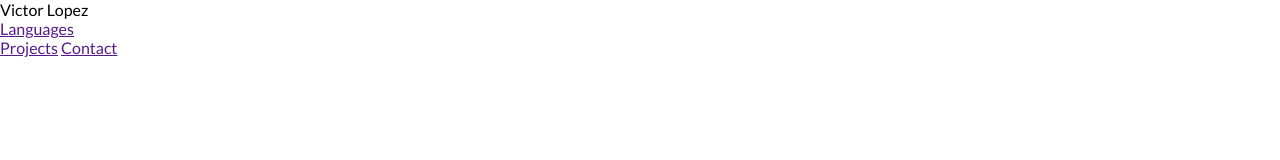
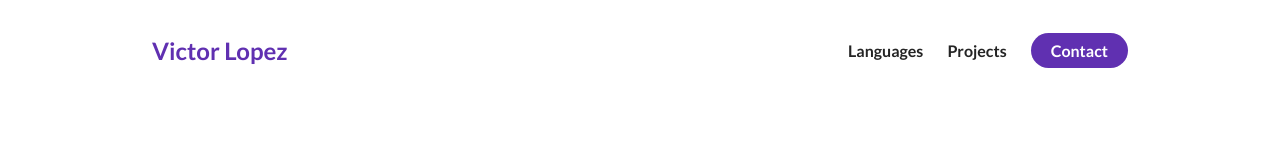
Before and after one commit to VictorLHub/E-Portfolio, a plain HTML site: page index.html in a window 1280 px wide. Drawn offline with Linux system fonts and the light colour scheme.

Commit message:
added style header

```diff
--- a/index.html
+++ b/index.html
@@ -1,5 +1,6 @@
 <!DOCTYPE html>
 <html lang="en">
+
 <head>
     <meta charset="UTF-8">
     <meta http-equiv="X-UA-Compatible" content="IE=edge">
@@ -7,24 +8,25 @@
     <title>Document</title>
     <link rel="stylesheet" href="./style.css">
 </head>
+
 <body>
-    <section id="about-me"></section>
+    <section id="about-me">
         <nav>
-        <div class="personal_logo">Victor Lopez</div>
+            <div class="personal__logo">Victor Lopez</div>
             <ul class="nav__link--list">
                 <li>
                     <a href="" class="
             nav__link--anchor
             link__hover-effect
-            link__hover-effect--black"
-            >Languages</a>
+            link__hover-effect--black">Languages</a>
                 </li>
+                <li>
                     <a href="" class="
             nav__link--anchor
             link__hover-effect
-            link__hover-effect--black"
-            >Projects</a>
+            link__hover-effect--black">Projects</a>
                 </li>
+                <li>
                     <a href="" class="
             nav__link--anchor
             nav__link--anchor-primary
@@ -32,5 +34,10 @@
                 </li>
             </ul>
         </nav>
+        <div>
+            <div class="about-me__info row"></div>
+        </div>
+    </section>
 </body>
+
 </html>
--- a/style.css
+++ b/style.css
@@ -18,10 +18,48 @@ p {
     font-size: 16px;
 }
 
+li {
+    list-style-type: none;
+}
+
 /* NAVIGATION BAR */
 
 nav {
     height: 100px;
     width: 100%;
     max-width: 1000px;
+    margin: 0 auto;
+    display: flex;
+    justify-content: space-between;
+    align-items: center;
 }
+
+.nav__link--list {
+    display: flex;
+}
+
+.nav__link--anchor {
+    margin: 0 12px;
+    color: #242424;
+    text-decoration: none;
+    font-weight: 700;
+}
+
+.nav__link--anchor-primary {
+    background-color: #6030b1;
+    padding: 8px 20px;
+    border-radius: 50px;
+    color: white;
+    transition: all 300ms ease;
+}
+
+.nav__link--anchor-primary:hover {
+ background-color: #5d3eff;
+}
+
+.personal__logo {
+    font-size: 24px;
+    color: #6030b1;
+    margin: 0 12px;
+    font-weight: bold;
+}
```
Also changed, not shown: Profile Pic Victor.jpg (added), assets/chat.png (added), assets/dashboard.png (added), assets/logo.svg (added), assets/loopit.png (added), assets/undraw_websites.svg (added), 1 other file. Lines whose indentation alone changed are shown as unchanged.
